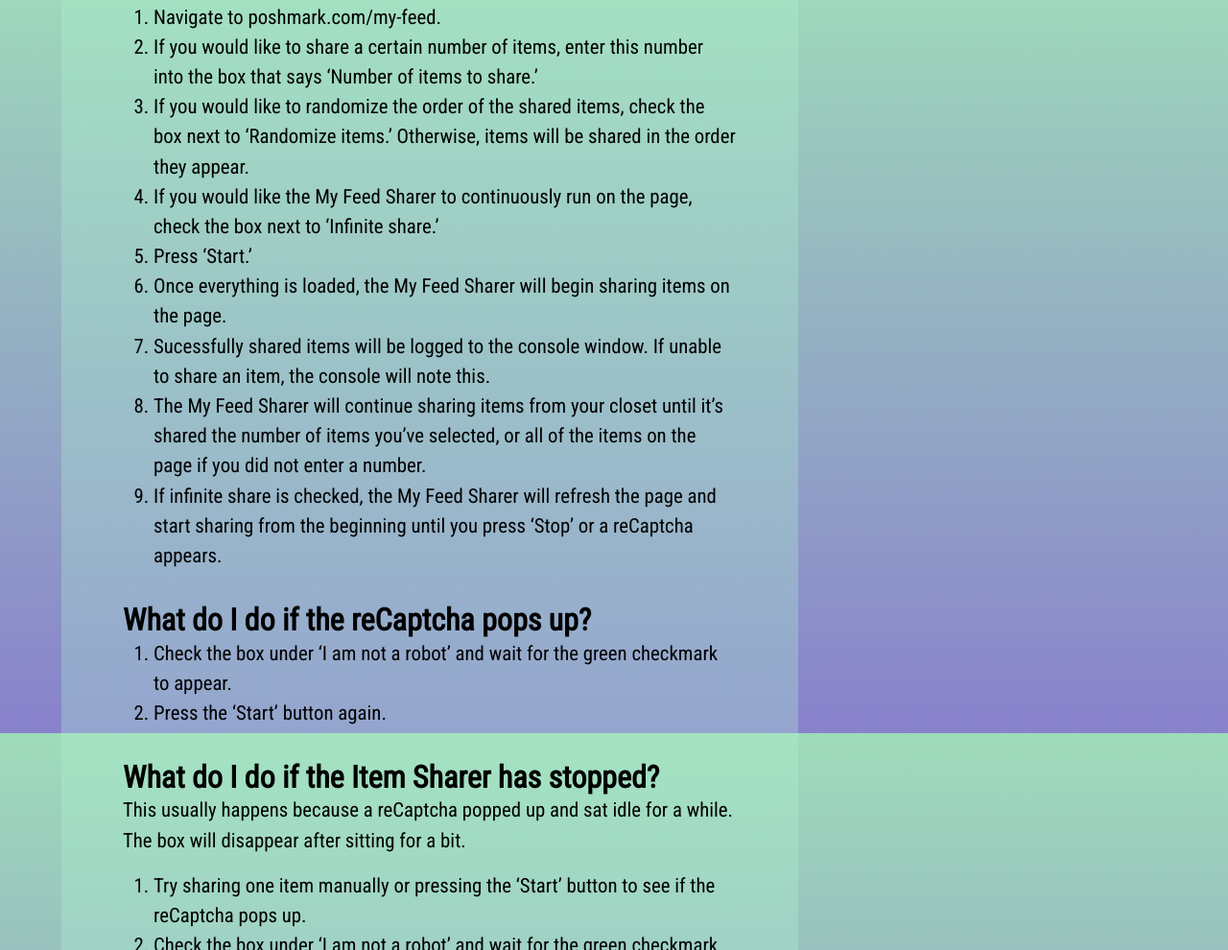
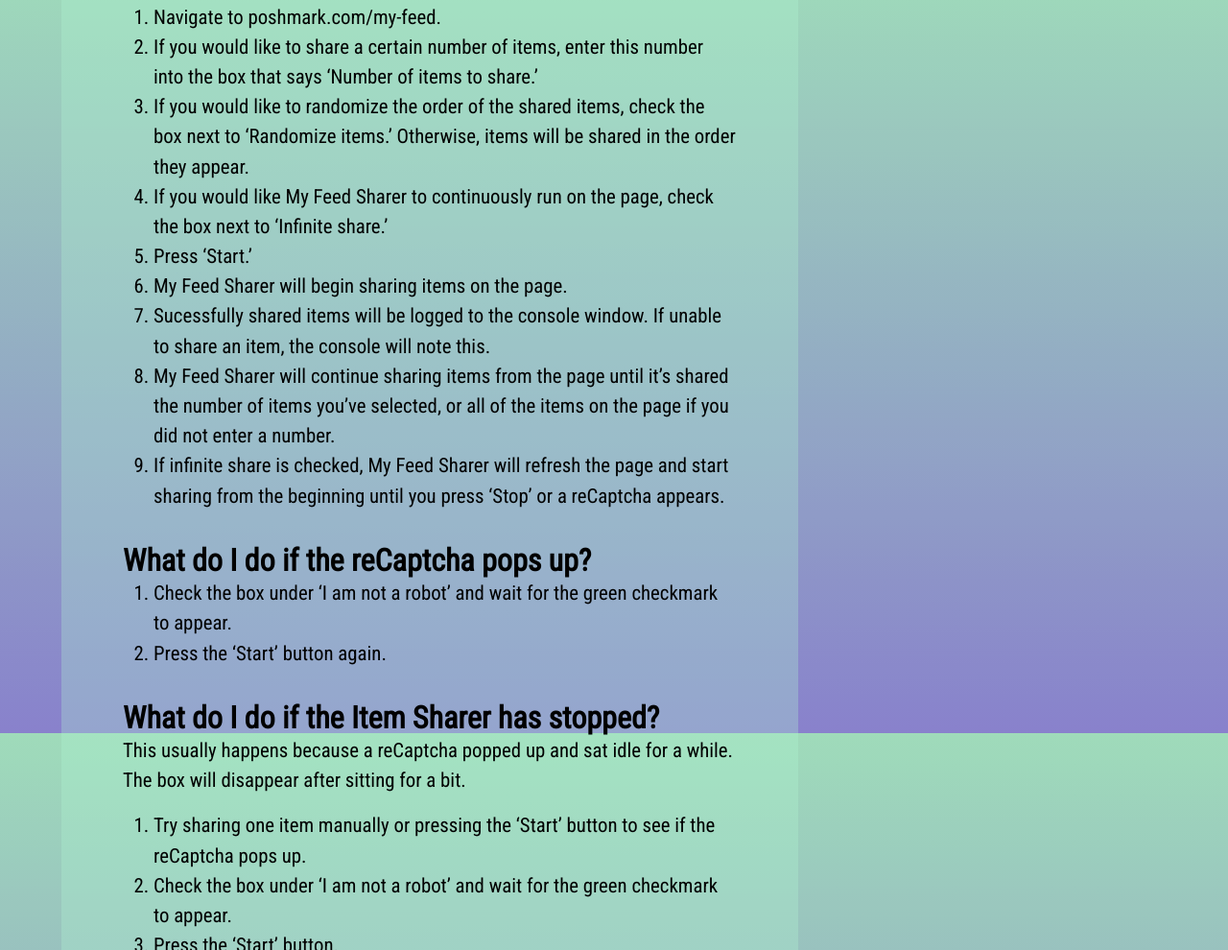
Before and after one commit to amandapgh/spwebsite-public, a plain HTML site: page index.html in a window 1280 px wide. Shown: the part 9636-10626 px from the top of the page at 96% size. Drawn offline with nearby package versions, Linux system fonts and the light colour scheme; a web font is replaced by a local one.

Commit message:
Update index.html

```diff
--- a/index.html
+++ b/index.html
@@ -555,13 +555,13 @@
           into the box that says ‘Number of items to share.’</li>
         <li>If you would like to randomize the order of the shared items, check the
           box next to ‘Randomize items.’ Otherwise, items will be shared in the order they appear.</li>
-        <li>If you would like the My Feed Sharer to continuously run on the page, check the box next to ‘Infinite share.’</li>
+        <li>If you would like My Feed Sharer to continuously run on the page, check the box next to ‘Infinite share.’</li>
         <li>Press ‘Start.’</li>
-        <li>Once everything is loaded, the My Feed Sharer will begin sharing items on the page.</li>
+        <li>My Feed Sharer will begin sharing items on the page.</li>
         <li>Sucessfully shared items will be logged to the console window. If unable to share an item, the console will note this.</li>
-        <li>The My Feed Sharer will continue sharing items from your closet until it’s shared the number of items you’ve selected, or all of the
+        <li>My Feed Sharer will continue sharing items from the page until it’s shared the number of items you’ve selected, or all of the
           items on the page if you did not enter a number.</li>
-        <li>If infinite share is checked, the My Feed Sharer will refresh the page and start sharing from the beginning until you press ‘Stop’ or a reCaptcha appears.</li>
+        <li>If infinite share is checked, My Feed Sharer will refresh the page and start sharing from the beginning until you press ‘Stop’ or a reCaptcha appears.</li>
       </ol>
 
       <h3>What do I do if the reCaptcha pops up?</h3>
```
